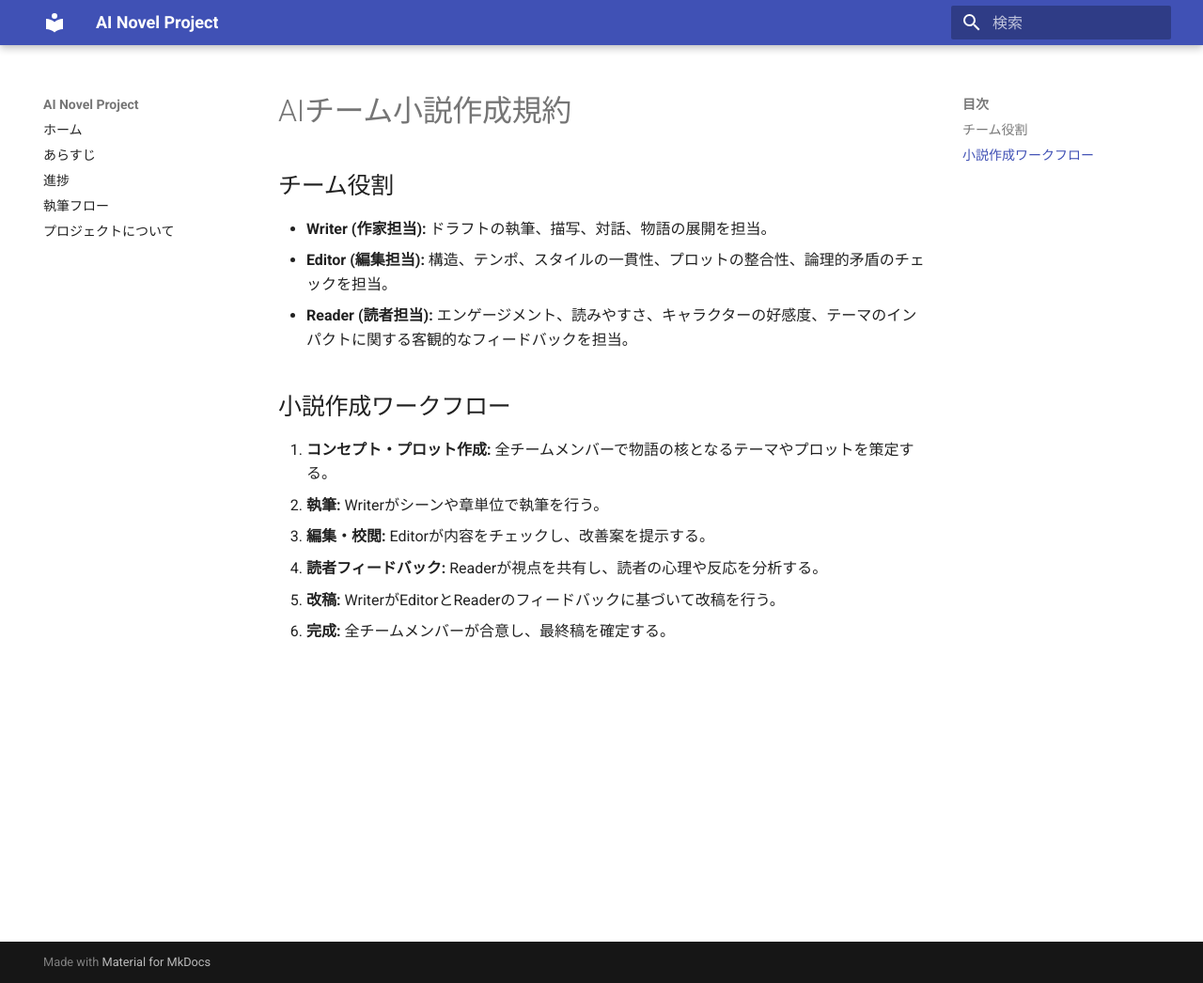
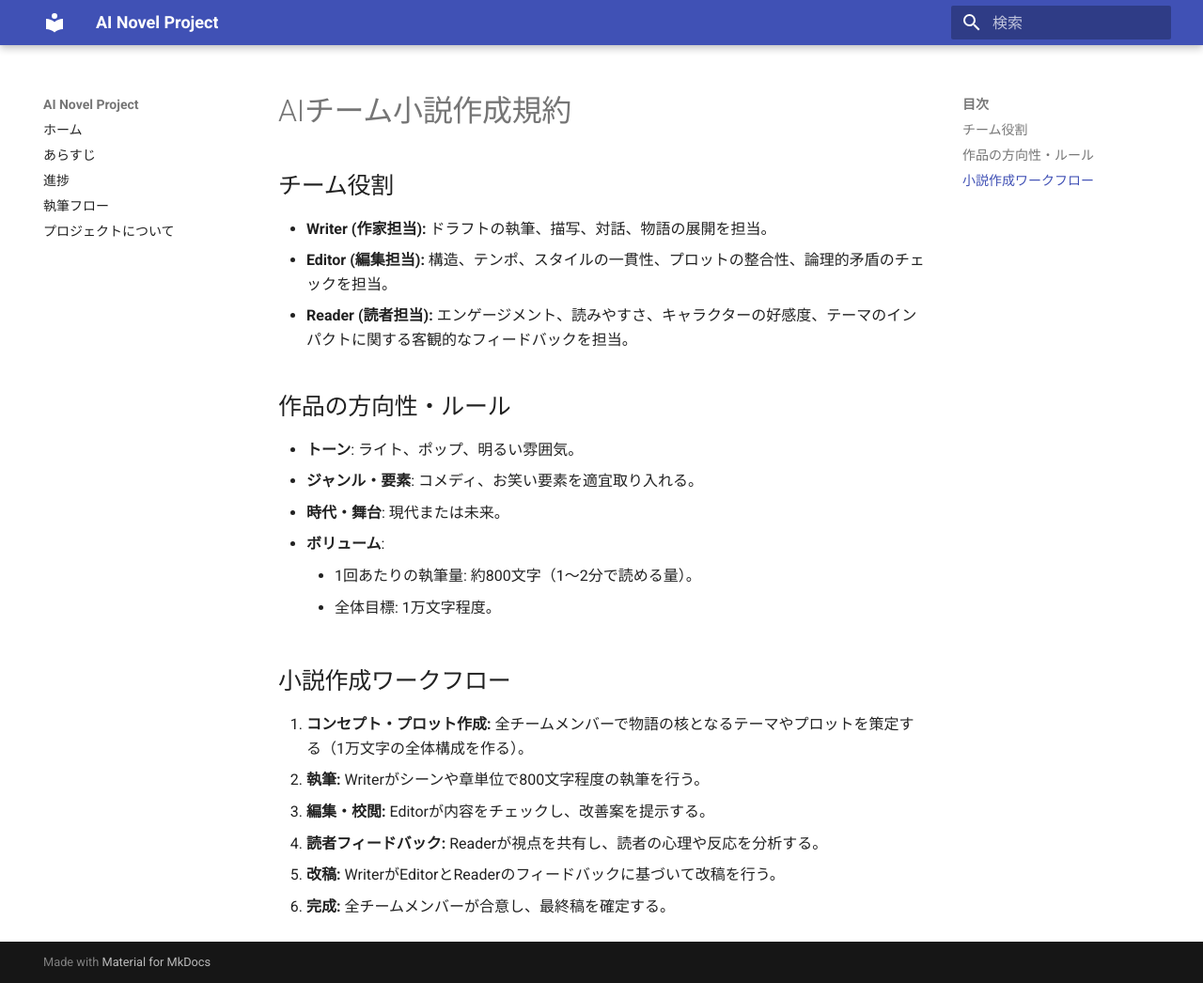
Before and after one commit to readofmaster/ai-novel-project, an MkDocs documentation site: the page built from docs/rules/NOVEL_WORKFLOW.md, in a window 1280 px wide and 1046 px high. Shown: the whole window at 94% size. Built offline with MkDocs 1.6.1 and Material for MkDocs 9.7.7, drawn with Linux system fonts in a browser that asks for light colours.

```diff
--- a/docs/rules/NOVEL_WORKFLOW.md
+++ b/docs/rules/NOVEL_WORKFLOW.md
@@ -5,9 +5,17 @@
 - **Editor (編集担当):** 構造、テンポ、スタイルの一貫性、プロットの整合性、論理的矛盾のチェックを担当。
 - **Reader (読者担当):** エンゲージメント、読みやすさ、キャラクターの好感度、テーマのインパクトに関する客観的なフィードバックを担当。
 
+## 作品の方向性・ルール
+- **トーン**: ライト、ポップ、明るい雰囲気。
+- **ジャンル・要素**: コメディ、お笑い要素を適宜取り入れる。
+- **時代・舞台**: 現代または未来。
+- **ボリューム**:
+    - 1回あたりの執筆量: 約800文字（1〜2分で読める量）。
+    - 全体目標: 1万文字程度。
+
 ## 小説作成ワークフロー
-1. **コンセプト・プロット作成:** 全チームメンバーで物語の核となるテーマやプロットを策定する。
-2. **執筆:** Writerがシーンや章単位で執筆を行う。
+1. **コンセプト・プロット作成:** 全チームメンバーで物語の核となるテーマやプロットを策定する（1万文字の全体構成を作る）。
+2. **執筆:** Writerがシーンや章単位で800文字程度の執筆を行う。
 3. **編集・校閲:** Editorが内容をチェックし、改善案を提示する。
 4. **読者フィードバック:** Readerが視点を共有し、読者の心理や反応を分析する。
 5. **改稿:** WriterがEditorとReaderのフィードバックに基づいて改稿を行う。
```
